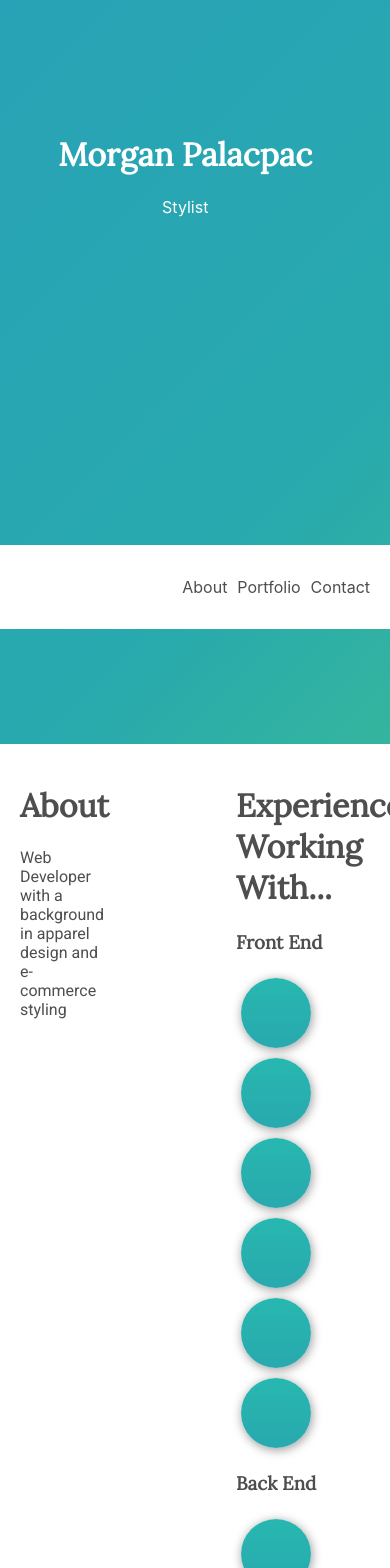
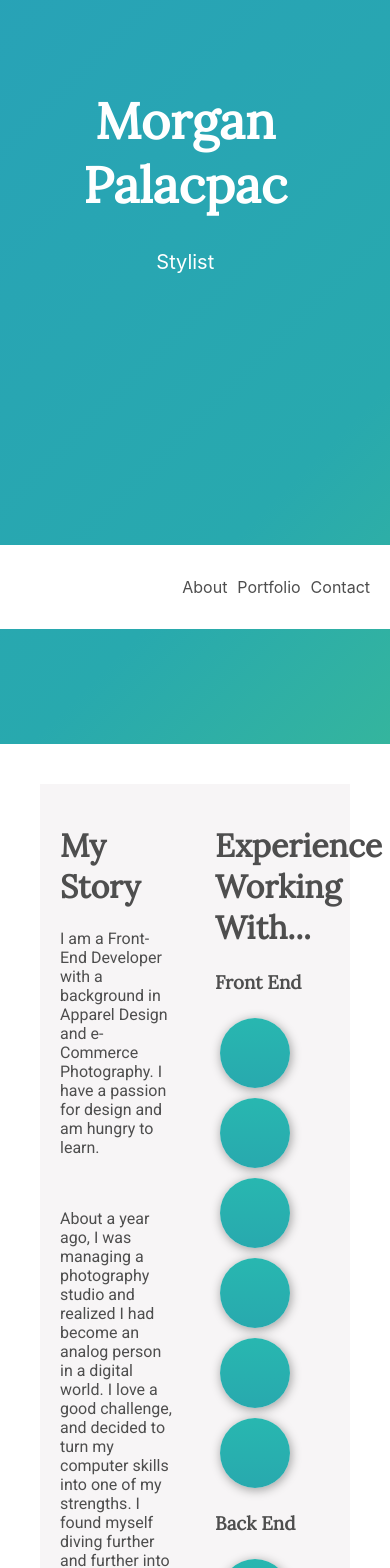
Before and after one commit to mfbradley/Portfolio, a React (Create React App) app in the folder client/: page / in a window 390 px wide. Shown: the part 100-1668 px from the top of the page. Built offline with nearby package versions, Linux system fonts and the light colour scheme; some icons are missing.

Commit message:
updated about me section, edited styling, and added phone and company inputs to contact form

```diff
--- a/client/src/Components/ContactForm/ContactForm.js
+++ b/client/src/Components/ContactForm/ContactForm.js
@@ -11,7 +11,9 @@ class ContactForm extends React.Component {
             <form id="contact-form" action="https://formspree.io/mbradleystylist@gmail.com" method="POST">
 
                 <input placeholder="Name" type="text" name="name" />
+                <input placeholder="Company" type="text" name="company" />
                 <input placeholder="Email" type="email" name="_replyto" />
+                <input placeholder="Phone Number" type="phone" name="phone" />
                 <textarea form="contact-form" rows="5" columns="100" name="message" placeholder="Message"></textarea>
 
                 <input id="submit" type="submit" value="Send" />
--- a/client/src/Pages/About/About.css
+++ b/client/src/Pages/About/About.css
@@ -4,6 +4,8 @@
     grid-auto-columns: 1fr;
     color: rgb(78, 78, 78);
     height: auto;
+    margin: 40px;
+    background-color: #f7f5f6
 
 }
 
@@ -11,15 +13,19 @@
     grid-row-start: 1;
     grid-row-end: 2;
     grid-column-start: 1;
-    grid-column-end: 2;
+    grid-column-end: 3;
+
     padding: 20px;
+
+
 }
 
 .buttons-div {
     grid-row-start: 1;
-    grid-row-end: 3;
+    grid-row-end: 2;
     grid-column-start: 3;
     grid-column-end: 5;
     align-self: center;
     padding: 20px;
+    padding-bottom: 50px;
 }
--- a/client/src/Pages/About/About.js
+++ b/client/src/Pages/About/About.js
@@ -10,10 +10,15 @@ class About extends React.Component {
     render() {
         return (
             <div className="about-page">
-                <Content className="about-section"
-                    contentTitle="About"
-                    paragraph="Web Developer with a background in apparel design and e-commerce styling"
-                />
+                <div className="about-section">
+                   <h1>My Story</h1>
+                   <p>I am a Front-End Developer with a background in Apparel Design and e-Commerce Photography. I have a passion for design and am hungry to learn.</p>
+                   <br></br>
+                   <p>About a year ago, I was managing a photography studio and realized I had become an analog person in a digital world. I love a good challenge, and decided to turn my computer skills into one of my strengths. I found myself diving further and further into the source code of our in-house programs, and a few weeks later I decided to enroll in Trilogy's coding bootcamp to fully immerse myself in web development.</p>
+                   <br></br>
+                   <p>In addition to my new found passion for coding, I also love to spend time outside. I enjoy backpacking, camping, gardening, and exploring my city (Charlotte, NC). I am currently working as a Teaching Assistant and Instructional Quality Auditor for Trilogy, and can't wait to see where coding takes me next!</p>
+
+                </div>
 
                 <div className="buttons-div">
                     <h1>Experience Working With...</h1>
--- a/client/src/Pages/Home/Home.css
+++ b/client/src/Pages/Home/Home.css
@@ -42,8 +42,8 @@
     grid-column-end: 4;
     height: 20px;
 }
-.homeName {
-    font-size: 30px;
+.name {
+    font-size: 50px;
 }
 
 .homeDesc {
@@ -159,4 +159,5 @@ a:hover {
 
 .type {
     height: 100px;
+    font-size: 20px;
 }
--- a/client/src/Pages/Home/Home.js
+++ b/client/src/Pages/Home/Home.js
@@ -44,7 +44,7 @@ class Home extends React.Component {
             <div>
                 <div className="Home">
                     <div className="header">
-                        <Content contentTitle="Morgan Palacpac" />
+                        <h1 className="name">Morgan Palacpac</h1>
                         <div><span className="type"><Typewriter /></span></div>
 
                     </div>
--- a/client/src/Pages/Portfolio/Portfolio.js
+++ b/client/src/Pages/Portfolio/Portfolio.js
@@ -2,7 +2,6 @@ import React from 'react';
 // import { CSSTransitionGroup } from 'react-transition-group';
 import './Portfolio.css';
 import ProjectSquare from "../../Components/ProjectSquare";
-
 import Image from '../../Components/Image';
 
 class Portfolio extends React.Component {
```
Also changed, not shown: client/public/images/me3.jpg (added).
